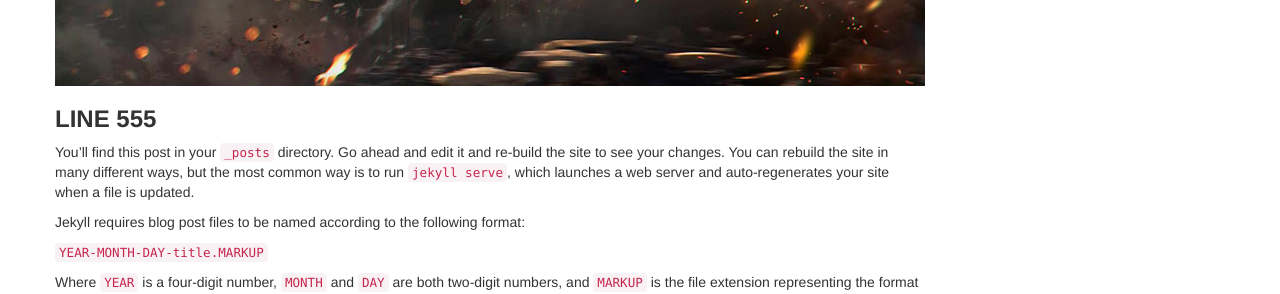
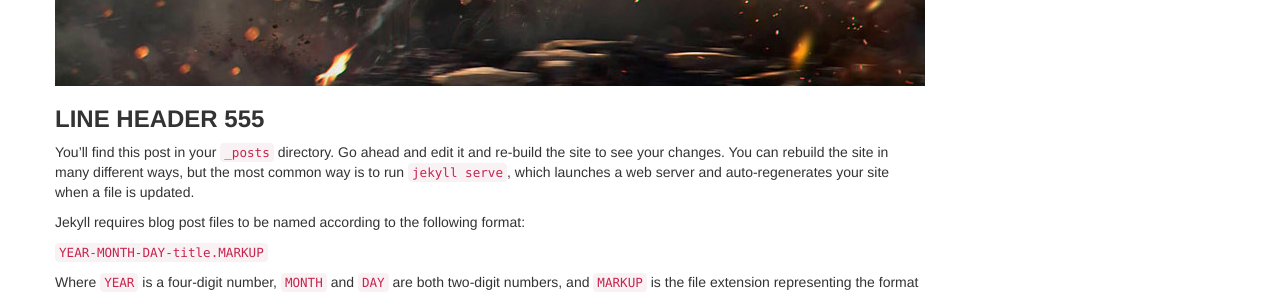
Before and after one commit to stblog/stblog.github.io, a Jekyll site: the page built from _posts/2021-10-03-welcome-to-jekyllasd444.md, in a window 1280 px wide. Shown: the part 504-798 px from the top of the page. Built offline with Jekyll 4.4.1, drawn with Linux system fonts in a browser that asks for light colours.

Commit message:
Update 2021-10-03-welcome-to-jekyllasd444.md

```diff
--- a/_posts/2021-10-03-welcome-to-jekyllasd444.md
+++ b/_posts/2021-10-03-welcome-to-jekyllasd444.md
@@ -1,6 +1,7 @@
 ---
 layout: post
-title:  "Line 555"
+title:  Line 555
+header: Line Header 555
 date:   2021-09-03 21:37:26 +0700
 categories: jekyll update
 thumb: 3.jpg
```
